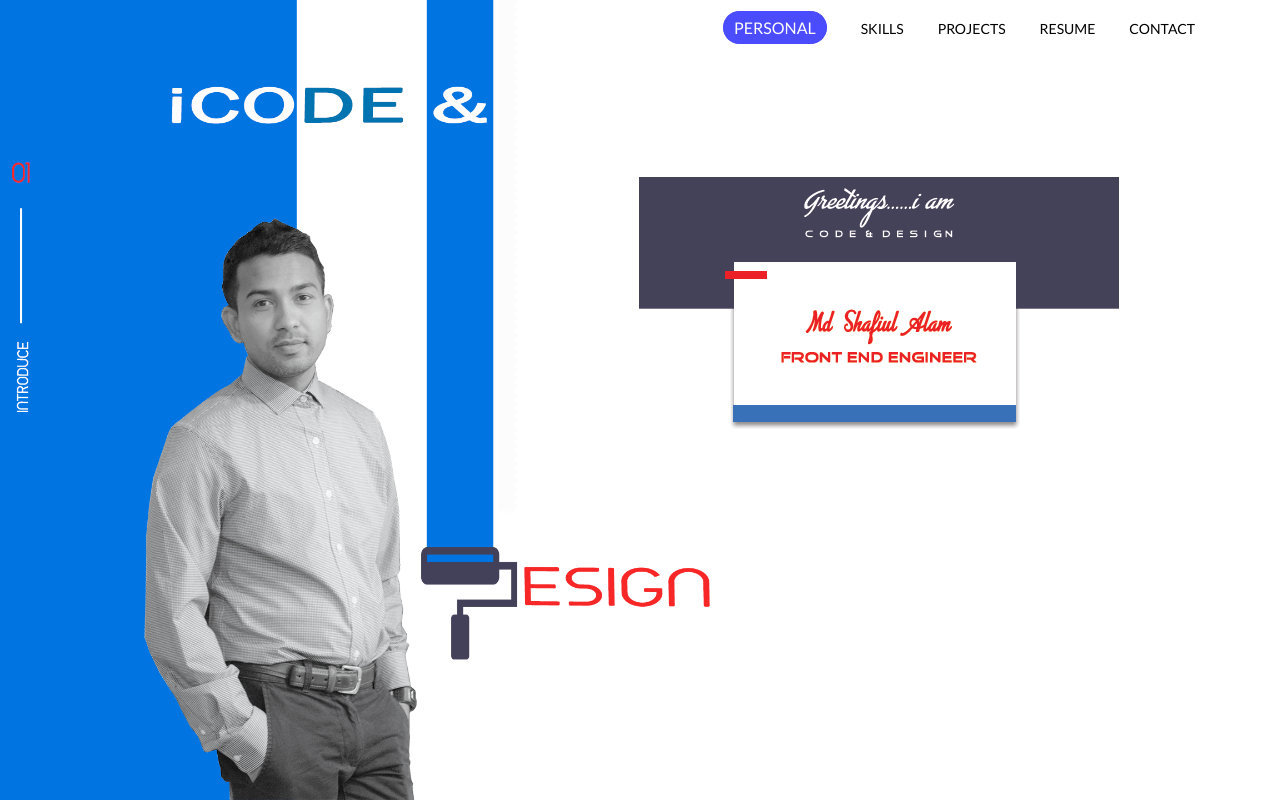
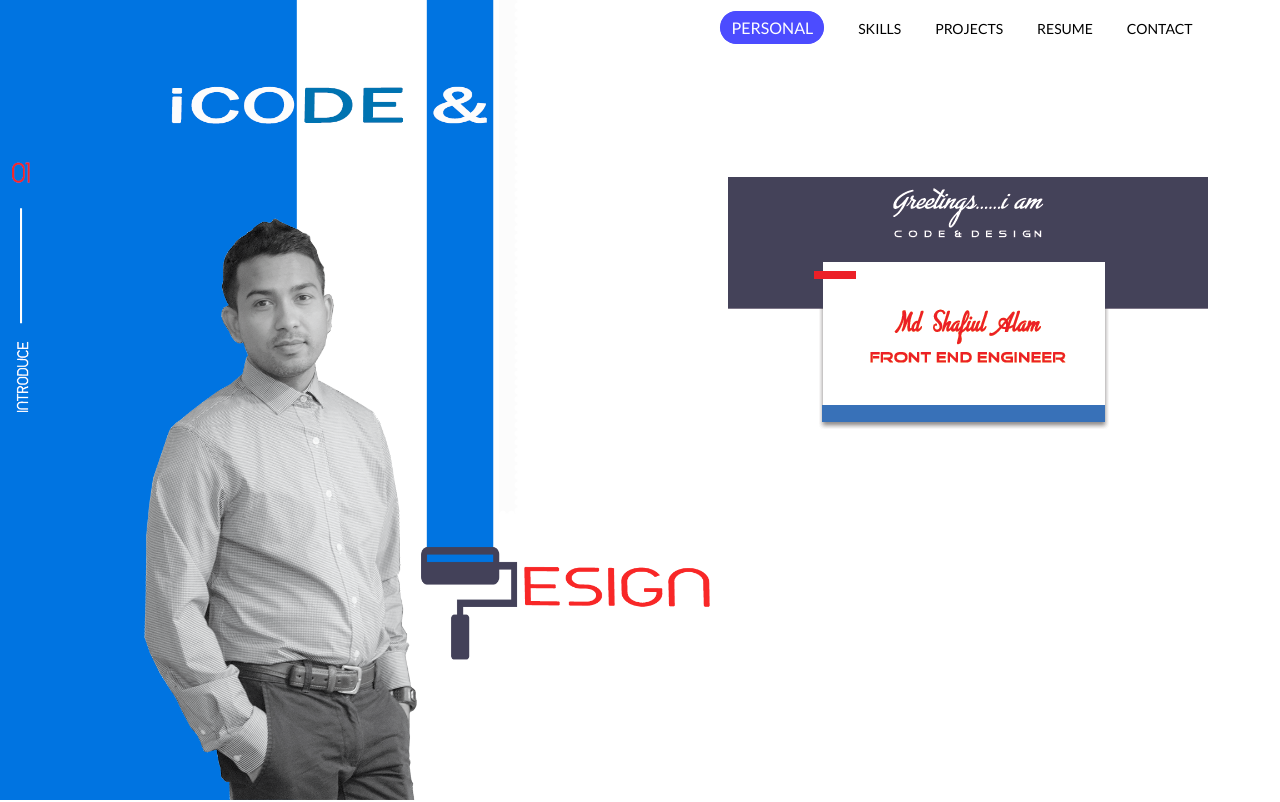
Before and after one commit to alamwebtech/my-portfolio, a plain HTML site: page index.html in a window 1280 px wide. Shown: the top 802 px of the page. Drawn offline with Linux system fonts and the light colour scheme; files whose address does not match are found by name; a web font is replaced by a local one.

Commit message:
set margin

```diff
--- a/resources/css/style.css
+++ b/resources/css/style.css
@@ -44,7 +44,7 @@ header{
 }
 
 .row{
-    max-width: 1140px;
+    max-width: 1135px;
     margin: 0 auto;
 }
 
@@ -52,7 +52,6 @@ header{
     float: right;
     padding-top: 10%;
     padding-left:20%;
-    padding-right: 8%;
 }
 
 .main-nav{
```
